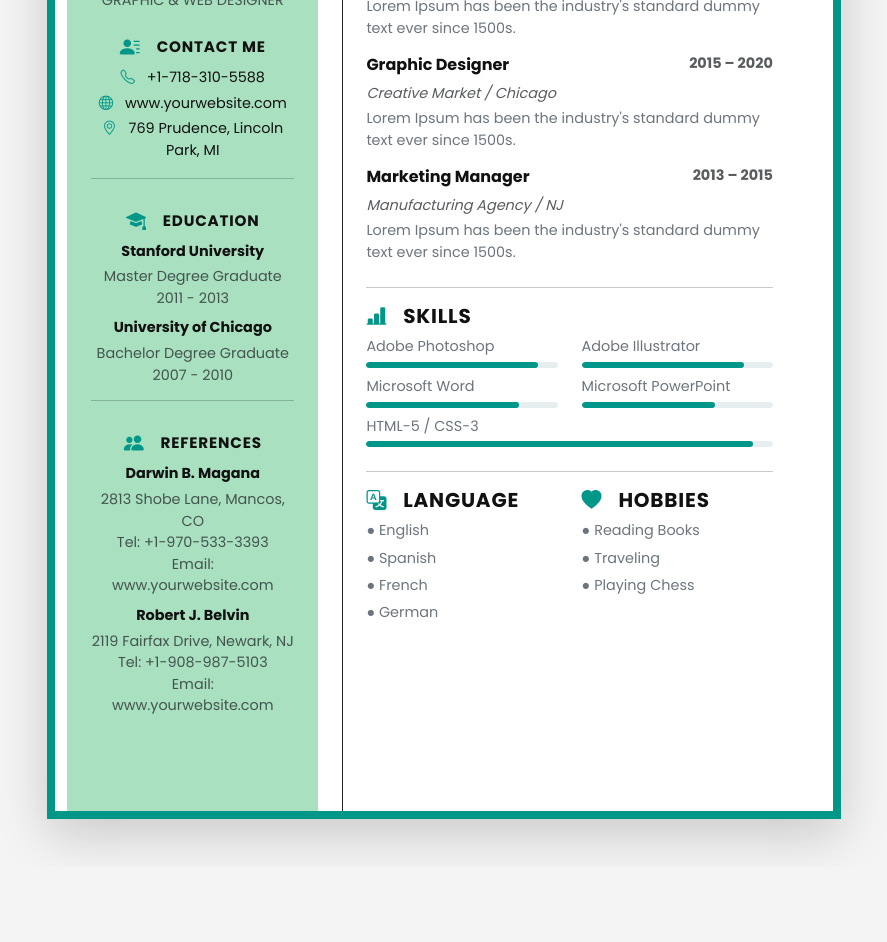
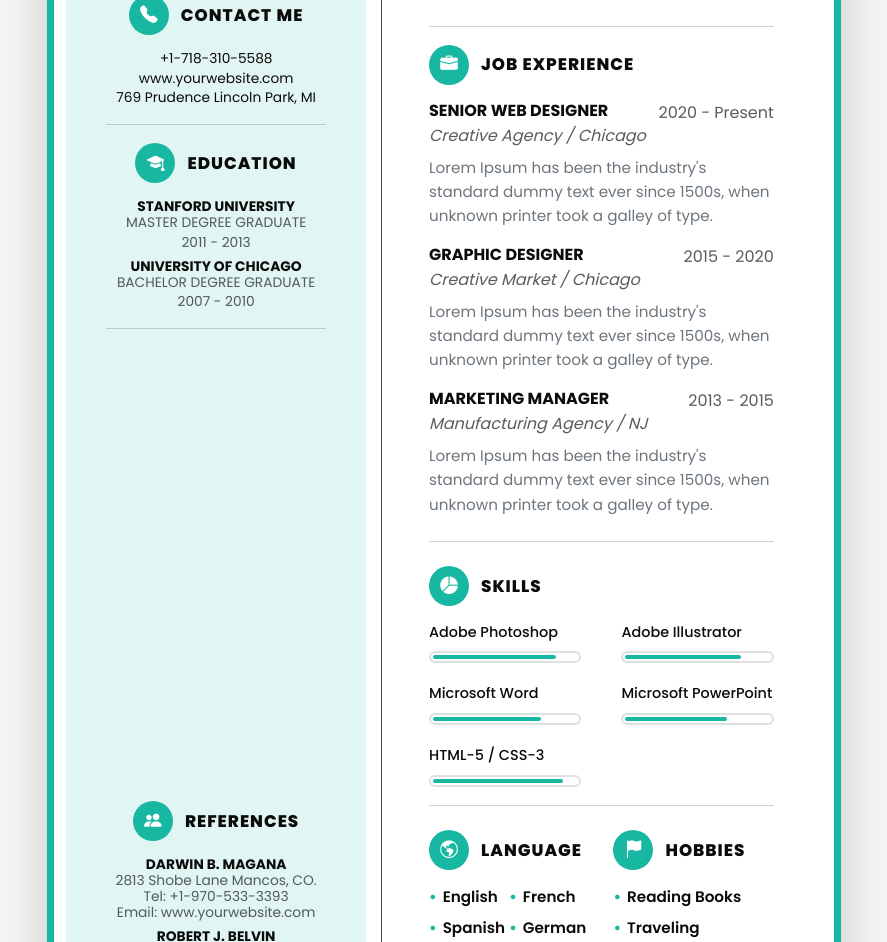
Before and after one commit to Edor1on/pm_23_06_01, a website: page app/html/index.html in a window 1280 px wide. Shown: the part 352-1294 px from the top of the page, without its empty margins (196-1083 px from the left). Before the commit the page ends 1219 px from the top, so only its background shows below. Drawn offline with nearby package versions, Linux system fonts and the light colour scheme; files that its build step writes are made by us from their sources; files whose address does not match are found by name.

Commit message:
LAB_1_2_3

```diff
--- a/app/html/index.html
+++ b/app/html/index.html
@@ -5,195 +5,182 @@
     <meta name="viewport" content="width=device-width, initial-scale=1" />
     <title>Noel Taylor - CV</title>
 
-    <!-- Fonts & Bootstrap -->
-    <link href="https://fonts.googleapis.com/css2?family=Poppins:wght@300;400;600;700&display=swap" rel="stylesheet">
+    <link href="https://fonts.googleapis.com/css2?family=Poppins:wght@300;400;500;600;700;800&display=swap" rel="stylesheet">
     <link href="https://cdn.jsdelivr.net/npm/bootstrap@5.3.0/dist/css/bootstrap.min.css" rel="stylesheet">
     <link href="https://cdn.jsdelivr.net/npm/bootstrap-icons@1.10.5/font/bootstrap-icons.css" rel="stylesheet">
 
-    <!-- Your compiled CSS (from gulp) -->
     <link rel="stylesheet" href="css/index.min.css">
 </head>
 <body>
 
 <div class="resume container shadow-lg my-5">
     <div class="row g-0 position-relative">
-
-        <!-- VERTICAL BLACK DIVIDER -->
         <div class="vertical-divider position-absolute top-0 bottom-0"></div>
 
-        <!-- LEFT SIDE -->
-        <aside class="col-md-4 left-column d-flex flex-column align-items-center text-center p-4">
-            <div class="profile-pic mt-4 mb-3">
+        <aside class="col-md-5 left-column d-flex flex-column">
+            <div class="left-column-inner d-flex flex-column flex-grow-1">
+
+                <div class="text-center profile-header">
+                    <h1 class="name mb-1">NOEL TAYLOR</h1>
+                    <p class="role small text-uppercase mb-3">Graphic & Web Designer</p>
+                    <div class="profile-pic">
                         <img src="img/judas.jpg" alt="profile" class="img-fluid rounded-circle profile-img">
                     </div>
+                </div>
 
-            <h3 class="fw-bold">NOEL TAYLOR</h3>
-            <p class="small text-uppercase text-muted mb-4">Graphic & Web Designer</p>
-
-            <!-- CONTACT -->
-            <section class="w-100 text-start">
-                <h5 class="section-heading">
-                    <i class="bi bi-person-lines-fill icon-teal me-2"></i>
-                    <span class="heading-text">CONTACT ME</span>
-                </h5>
-
-                <p class="mb-1"><i class="bi bi-telephone icon-teal me-2"></i> +1-718-310-5588</p>
-                <p class="mb-1"><i class="bi bi-globe icon-teal me-2"></i> www.yourwebsite.com</p>
-                <p class="mb-3"><i class="bi bi-geo-alt icon-teal me-2"></i> 769 Prudence, Lincoln Park, MI</p>
-
+                <section class="w-100 text-center contact-section">
+                    <div class="section-heading section-heading-left mb-3 justify-content-center">
+                        <span class="icon-circle"><i class="bi bi-telephone-fill"></i></span> <h5 class="heading-text">CONTACT ME</h5>
+                    </div>
+                    <p class="mb-1 no-wrap">+1-718-310-5588</p>
+                    <p class="mb-1 no-wrap">www.yourwebsite.com</p>
+                    <p class="mb-2 no-wrap">769 Prudence Lincoln Park, MI</p>
                     <hr class="section-sep">
                 </section>
 
-            <!-- EDUCATION -->
-            <section class="w-100 text-start mt-3">
-                <h5 class="section-heading">
-                    <i class="bi bi-mortarboard-fill icon-teal me-2"></i>
-                    <span class="heading-text">EDUCATION</span>
-                </h5>
-
-                <p class="fw-bold mb-1">Stanford University</p>
-                <p class="small text-muted mb-0">Master Degree Graduate</p>
+                <section class="w-100 text-center education-section">
+                    <div class="section-heading section-heading-left mb-3 justify-content-center">
+                        <span class="icon-circle"><i class="bi bi-mortarboard-fill"></i></span>
+                        <h5 class="heading-text">EDUCATION</h5>
+                    </div>
+                    <p class="fw-bold mb-0">STANFORD UNIVERSITY</p>
+                    <p class="small text-muted mb-1">MASTER DEGREE GRADUATE</p>
                     <p class="small text-muted mb-2">2011 - 2013</p>
-
-                <p class="fw-bold mb-1">University of Chicago</p>
-                <p class="small text-muted mb-0">Bachelor Degree Graduate</p>
+                    <p class="fw-bold mb-0">UNIVERSITY OF CHICAGO</p>
+                    <p class="small text-muted mb-1">BACHELOR DEGREE GRADUATE</p>
                     <p class="small text-muted mb-2">2007 - 2010</p>
-
                     <hr class="section-sep">
                 </section>
 
-            <!-- REFERENCES -->
-            <section class="w-100 text-start mt-3">
-                <h5 class="section-heading">
-                    <i class="bi bi-people-fill icon-teal me-2"></i>
-                    <span class="heading-text">REFERENCES</span>
-                </h5>
-
-                <p class="fw-bold mb-1">Darwin B. Magana</p>
-                <p class="small text-muted mb-0">2813 Shobe Lane, Mancos, CO</p>
-                <p class="small text-muted mb-0">Tel: +1-970-533-3393</p>
-                <p class="small text-muted mb-2">Email: www.yourwebsite.com</p>
-
-                <p class="fw-bold mb-1">Robert J. Belvin</p>
-                <p class="small text-muted mb-0">2119 Fairfax Drive, Newark, NJ</p>
-                <p class="small text-muted mb-0">Tel: +1-908-987-5103</p>
+                <section class="w-100 text-center references-section mt-auto">
+                    <div class="section-heading section-heading-left mb-3 justify-content-center">
+                        <span class="icon-circle"><i class="bi bi-people-fill"></i></span>
+                        <h5 class="heading-text">REFERENCES</h5>
+                    </div>
+                    <p class="fw-bold mb-0">DARWIN B. MAGANA</p>
+                    <p class="small text-muted mb-0 no-wrap">2813 Shobe Lane Mancos, CO.</p>
+                    <p class="small text-muted mb-0 no-wrap">Tel: +1-970-533-3393</p>
+                    <p class="small text-muted mb-2 no-wrap">Email: www.yourwebsite.com</p>
+                    <p class="fw-bold mb-0">ROBERT J. BELVIN</p>
+                    <p class="small text-muted mb-0 no-wrap">2119 Fairfax Drive Newark, NJ.</p>
+                    <p class="small text-muted mb-0 no-wrap">Tel: +1-908-987-5103</p>
                     <p class="small text-muted">Email: www.yourwebsite.com</p>
                 </section>
+
+            </div>
         </aside>
 
-        <!-- RIGHT SIDE -->
-        <main class="col-md-8 right-column bg-white p-5">
-
-            <!-- ABOUT -->
+        <main class="col-md-7 right-column bg-white p-5">
             <section class="mb-4">
-                <h5 class="section-right-heading">
-                    <i class="bi bi-person-circle icon-teal me-2"></i>
-                    ABOUT ME
-                </h5>
-                <p class="small text-muted mb-0">
+                <div class="section-heading section-heading-right mb-3">
+                    <span class="icon-circle"><i class="bi bi-person-circle"></i></span>
+                    <h5 class="heading-text">ABOUT ME</h5>
+                </div>
+                <p class="right-text mb-0">
                     Lorem Ipsum is simply dummy text of the printing and typesetting industry.
                     Lorem Ipsum has been the industry's standard dummy text ever since the 1500s,
-                    when an unknown printer took a galley of type.
+                    when an unknown printer took a galley of type. It has survived not only five
+                    centuries, but also the leap into electronic typesetting, remaining essentially unchanged.
                 </p>
             </section>
-
             <hr class="hr-dark">
-
-            <!-- JOB EXPERIENCE -->
             <section class="mb-4">
-                <h5 class="section-right-heading">
-                    <i class="bi bi-briefcase-fill icon-teal me-2"></i>
-                    JOB EXPERIENCE
-                </h5>
-
-                <div class="mb-3">
-                    <h6 class="fw-bold">Senior Web Designer <span class="float-end text-muted small">2020 – Present</span></h6>
-                    <p class="small text-muted fst-italic mb-1">Creative Agency / Chicago</p>
-                    <p class="small mb-0">Lorem Ipsum has been the industry's standard dummy text ever since 1500s.</p>
+                <div class="section-heading section-heading-right mb-3">
+                    <span class="icon-circle"><i class="bi bi-briefcase-fill"></i></span>
+                    <h5 class="heading-text">JOB EXPERIENCE</h5>
                 </div>
-
-                <div class="mb-3">
-                    <h6 class="fw-bold">Graphic Designer <span class="float-end text-muted small">2015 – 2020</span></h6>
-                    <p class="small text-muted fst-italic mb-1">Creative Market / Chicago</p>
-                    <p class="small mb-0">Lorem Ipsum has been the industry's standard dummy text ever since 1500s.</p>
+                <div class="job-item mb-3">
+                    <div class="d-flex justify-content-between align-items-start">
+                        <div>
+                            <h6 class="job-title fw-bold text-uppercase mb-1">SENIOR WEB DESIGNER</h6>
+                            <p class="job-company fst-italic text-muted mb-2">Creative Agency / Chicago</p>
                         </div>
-
+                        <div class="job-years text-muted">2020 - Present</div>
+                    </div>
+                    <p class="right-text mb-0">Lorem Ipsum has been the industry's standard dummy text ever since 1500s, when unknown printer took a galley of type.</p>
+                </div>
+                <div class="job-item mb-3">
+                    <div class="d-flex justify-content-between align-items-start">
                         <div>
-                    <h6 class="fw-bold">Marketing Manager <span class="float-end text-muted small">2013 – 2015</span></h6>
-                    <p class="small text-muted fst-italic mb-1">Manufacturing Agency / NJ</p>
-                    <p class="small mb-0">Lorem Ipsum has been the industry's standard dummy text ever since 1500s.</p>
+                            <h6 class="job-title fw-bold text-uppercase mb-1">GRAPHIC DESIGNER</h6>
+                            <p class="job-company fst-italic text-muted mb-2">Creative Market / Chicago</p>
+                        </div>
+                        <div class="job-years text-muted">2015 - 2020</div>
+                    </div>
+                    <p class="right-text mb-0">Lorem Ipsum has been the industry's standard dummy text ever since 1500s, when unknown printer took a galley of type.</p>
+                </div>
+                <div class="job-item">
+                    <div class="d-flex justify-content-between align-items-start">
+                        <div>
+                            <h6 class="job-title fw-bold text-uppercase mb-1">MARKETING MANAGER</h6>
+                            <p class="job-company fst-italic text-muted mb-2">Manufacturing Agency / NJ</p>
+                        </div>
+                        <div class="job-years text-muted">2013 - 2015</div>
+                    </div>
+                    <p class="right-text mb-0">Lorem Ipsum has been the industry's standard dummy text ever since 1500s, when unknown printer took a galley of type.</p>
                 </div>
             </section>
-
             <hr class="hr-dark">
-
-            <!-- SKILLS -->
-            <section class="mb-4">
-                <h5 class="section-right-heading">
-                    <i class="bi bi-bar-chart-line-fill icon-teal me-2"></i>
-                    SKILLS
-                </h5>
-
-                <div class="row gy-2">
-                    <div class="col-6">
-                        <p class="small mb-1">Adobe Photoshop</p>
-                        <div class="skill-line"><div class="skill-fill" style="width:90%"></div></div>
+            <section class="skills-section mt-4">
+                <div class="section-heading section-heading-right mb-3">
+                    <span class="icon-circle"><i class="bi bi-pie-chart-fill"></i></span>
+                    <h5 class="heading-text">SKILLS</h5>
                 </div>
-                    <div class="col-6">
-                        <p class="small mb-1">Adobe Illustrator</p>
+                <div class="skills-grid">
+                    <div class="skill-item">
+                        <p class="skill-label">Adobe Photoshop</p>
                         <div class="skill-line"><div class="skill-fill" style="width:85%"></div></div>
                     </div>
-                    <div class="col-6">
-                        <p class="small mb-1">Microsoft Word</p>
+                    <div class="skill-item">
+                        <p class="skill-label">Adobe Illustrator</p>
                         <div class="skill-line"><div class="skill-fill" style="width:80%"></div></div>
                     </div>
-                    <div class="col-6">
-                        <p class="small mb-1">Microsoft PowerPoint</p>
+                    <div class="skill-item">
+                        <p class="skill-label">Microsoft Word</p>
+                        <div class="skill-line"><div class="skill-fill" style="width:75%"></div></div>
+                    </div>
+                    <div class="skill-item">
+                        <p class="skill-label">Microsoft PowerPoint</p>
                         <div class="skill-line"><div class="skill-fill" style="width:70%"></div></div>
                     </div>
-                    <div class="col-12">
-                        <p class="small mb-1">HTML-5 / CSS-3</p>
-                        <div class="skill-line"><div class="skill-fill" style="width:95%"></div></div>
+                    <div class="skill-item">
+                        <p class="skill-label">HTML-5 / CSS-3</p>
+                        <div class="skill-line"><div class="skill-fill" style="width:90%"></div></div>
                     </div>
                 </div>
             </section>
-
-            <hr class="hr-dark">
-
-            <!-- LANGUAGE & HOBBIES -->
-            <section class="row">
+            <hr class="section-divider">
+            <section class="lang-hobby-section mt-4">
+                <div class="row">
                     <div class="col-6">
-                    <h5 class="section-right-heading">
-                        <i class="bi bi-translate icon-teal me-2"></i>
-                        LANGUAGE
-                    </h5>
-                    <ul class="list-unstyled small mb-0">
-                        <li>● English</li>
-                        <li>● Spanish</li>
-                        <li>● French</li>
-                        <li>● German</li>
+                        <div class="section-heading section-heading-right mb-3">
+                            <span class="icon-circle"><i class="bi bi-globe-americas"></i></span>
+                            <h5 class="heading-text">LANGUAGE</h5>
+                        </div>
+                        <ul class="list-unstyled lang-list">
+                            <li><span class="dot">•</span>English</li>
+                            <li><span class="dot">•</span>French</li>
+                            <li><span class="dot">•</span>Spanish</li>
+                            <li><span class="dot">•</span>German</li>
                         </ul>
                     </div>
-
                     <div class="col-6">
-                    <h5 class="section-right-heading">
-                        <i class="bi bi-heart-fill icon-teal me-2"></i>
-                        HOBBIES
-                    </h5>
-                    <ul class="list-unstyled small mb-0">
-                        <li>● Reading Books</li>
-                        <li>● Traveling</li>
-                        <li>● Playing Chess</li>
+                        <div class="section-heading section-heading-right mb-3">
+                            <span class="icon-circle"><i class="bi bi-flag-fill"></i></span>
+                            <h5 class="heading-text">HOBBIES</h5>
+                        </div>
+                        <ul class="list-unstyled hobby-list">
+                            <li><span class="dot">•</span> Reading Books</li>
+                            <li><span class="dot">•</span> Traveling</li>
+                            <li><span class="dot">•</span> Playing Chess</li>
                         </ul>
                     </div>
+                </div>
             </section>
-
         </main>
-
     </div>
 </div>
 
-<!-- Bootstrap JS -->
 <script src="https://cdn.jsdelivr.net/npm/bootstrap@5.3.0/dist/js/bootstrap.bundle.min.js"></script>
 </body>
 </html>
--- a/app/scss/style.scss
+++ b/app/scss/style.scss
@@ -1,176 +1,181 @@
-// ==================== VARIABLES ====================
+// ===== VARIABLES =====
 $font: 'Poppins', sans-serif;
-$left-bg: #A9E0C0; // насичений зелений фон лівої колонки
-$accent: #009688;  // бірюзовий
-$dark: #111;
+$accent: #18b7a2;
+$left-bg: #e1f5f2;
+$divider-dark-color: #444;
+$dark: #0b0b0b;
 $muted: #6c757d;
+$paper: #ffffff;
 
-// ==================== BASE ====================
+// ===== GENERAL =====
+* { box-sizing: border-box; }
 body {
   font-family: $font;
-  background: #f4f4f4;
+  background: #f3f6f5;
+  color: $dark;
   margin: 0;
   padding: 0;
-  -webkit-font-smoothing: antialiased;
 }
 
 .resume {
   width: 210mm;
-  min-height: 297mm; /* ФІКС: Змінено height на min-height */
+  min-height: 297mm;
   margin: 2rem auto;
-  background: #fff;
-  border: 8px solid $accent;
+  background: $paper;
+  border: 7px solid $accent;
+  box-shadow: 0 10px 30px rgba(0,0,0,0.12);
   position: relative;
   overflow: hidden;
-  box-shadow: 0 10px 30px rgba(0, 0, 0, 0.15);
-
-  /* ФІКС: Flexbox для розтягування колонок */
-  display: flex;
-  flex-direction: column;
 }
 
-/* ФІКС: Розтягуємо row, щоб заповнити min-height */
-.resume > .row {
-  flex-grow: 1;
-}
-
-/* vertical divider between columns */
+// ===== DIVIDERS =====
 .vertical-divider {
+  position: absolute;
+  left: 41.667%;
   width: 1px;
-  background: #000;
-  opacity: 0.85;
-  left: 36.5%;
+  background: $divider-dark-color;
+  top: 0;
+  bottom: 0;
   z-index: 10;
 }
 
-// ========== LEFT COLUMN ==========
-.left-column {
-  background: $left-bg;
-  color: $dark;
-  padding: 36px 28px;
-  /* min-height: 100%; - більше не потрібен */
-  text-align: center;
+.left-column .section-sep,
+.right-column .hr-dark,
+.right-column .section-divider {
+  border: none;
+  border-top: 1px solid $divider-dark-color;
+  margin: 18px 0;
 }
 
-.profile-img {
-  width: 180px;
-  height: 180px;
-  object-fit: cover;
-  border-radius: 50%;
-  border: 5px solid #fff;
-  box-shadow: 0 3px 10px rgba(0, 0, 0, 0.15);
+// ===== COLUMNS & SECTIONS =====
+.section-heading {
+  display: flex;
+  align-items: center;
+  gap: 12px;
+  .icon-circle {
+    width: 40px; height: 40px;
+    border-radius: 50%;
+    background: $accent;
+    color: #fff;
+    display: flex;
+    align-items: center;
+    justify-content: center;
+    font-size: 1.1rem;
+    flex-shrink: 0;
+  }
+  .heading-text {
+    text-transform: uppercase;
+    font-weight: 800;
+    letter-spacing: 1px;
+    font-size: 1.05rem;
+    margin: 0;
+  }
 }
 
-.icon-teal {
-  color: $accent !important;
-  transition: color 0.3s ease;
-}
-.icon-teal:hover {
-  color: darken($accent, 10%);
+.left-column {
+  padding: 0;
 }
 
-/* heading structure - BASE MIXIN */
-@mixin section-heading-base { /* Змінено назву міксину */
+.left-column-inner {
+  background: $left-bg;
+  // --- ЗМІНЕНО ТУТ --- (було 34px 28px)
+  padding: 34px 40px;
+  width: calc(100% - 15px);
   display: flex;
-  align-items: center;
-  gap: 0.5rem;
-  text-transform: uppercase;
-  font-weight: 700;
-  letter-spacing: 0.8px;
+  flex-direction: column;
+  justify-content: space-between;
+  height: 100%;
+
+  .profile-header {
+    margin-bottom: 0;
+  }
+
+  .name { font-size: 30px; font-weight: 800; margin: 6px 0; }
+  .role { font-weight: 600; color: darken($accent, 15%); margin-bottom: 20px; }
+
+  .profile-pic {
+    width: 180px; height: 180px;
+    background: #fff;
+    padding: 6px;
+    border-radius: 50%;
+    margin-left: auto;
+    margin-right: auto;
+    img { width: 100%; height: 100%; border-radius: 50%; object-fit: cover; }
+  }
+
+  p { font-size: 0.86rem; line-height: 1.15; margin-bottom: 8px; }
+  .no-wrap { white-space: nowrap; }
+
+  .contact-section,
+  .education-section,
+  .references-section {
+    text-align: center;
+    margin-bottom: 0;
+
+    .section-heading {
+      justify-content: center;
+      margin-bottom: 1rem;
+    }
+
+    p.fw-bold {
+      text-transform: uppercase;
+    }
+  }
 }
 
-/* LEFT COLUMN HEADING (Centered) */
-.section-heading {
-  @include section-heading-base;
-  justify-content: center; /* Залишаємо по центру для лівої колонки */
+.right-column {
+  background: $paper;
+  // --- ЗМІНЕНО ТУТ --- (було 44px 52px)
+  padding: 44px 40px;
+
+  .right-text { color: $muted; font-size: 0.95rem; line-height: 1.6; }
+
+  .job-item {
+    .job-company { color: $muted; font-style: italic; margin-bottom: 8px; }
+  }
+
+  .skills-grid {
+    display: grid;
+    grid-template-columns: repeat(2, 1fr);
+    gap: 20px 40px;
+  }
+
+  p.skill-label {
+    margin-bottom: 8px;
+    font-weight: 500;
+    text-transform: none;
+    font-size: 0.9rem;
+  }
+
+  .skill-line {
+    height: 12px;
+    background-color: #fff;
+    border-radius: 20px;
+    border: 2px solid #e0e0e0;
+    padding: 2px;
+  }
+
+  .skill-fill {
+    height: 100%;
+    background-color: $accent;
+    border-radius: 20px;
+  }
+
+  .dot {
+    color: $accent;
+    font-weight: bold;
+    margin-right: 6px;
+  }
+
+  .lang-list, .hobby-list {
+    li {
+      font-weight: 600;
+      font-size: 0.95rem;
+      display: flex;
+      align-items: center;
+      margin-bottom: 8px;
+    }
+  }
+
+  .lang-list { display: grid; grid-template-columns: repeat(2, 1fr); }
 }
-
-.heading-text {
-  color: $dark;
-  font-size: 0.95rem;
-}
-
-/* горизонтальні лінії у лівій колонці */
-.section-sep {
-  border: 0;
-  border-top: 1px solid rgba(0, 0, 0, 0.85);
-  margin: 14px 0;
-}
-
-.left-column p {
-  color: $dark;
-  margin: 0 0 0.4rem 0;
-  font-size: 0.9rem;
-  text-align: center;
-}
-
-// ========== RIGHT COLUMN ==========
-.right-column {
-  padding: 44px;
-  color: $dark;
-}
-
-/* ФІКС: RIGHT COLUMN HEADING (Left-aligned) */
-.section-right-heading {
-  @include section-heading-base;
-  justify-content: flex-start; /* Вирівнювання по лівому краю */
-  color: $dark;
-}
-
-/* горизонтальні лінії у правій колонці */
-.hr-dark {
-  border: 0;
-  border-top: 1px solid rgba(0, 0, 0, 0.85);
-  margin: 16px 0;
-}
-
-// SKILL BARS
-.skill-line {
-  height: 6px;
-  background: #e6eef0;
-  border-radius: 6px;
-  overflow: hidden;
-}
-.skill-fill {
-  height: 100%;
-  background: $accent;
-  border-radius: 6px;
-}
-
-// LISTS & TEXT
-.right-column ul {
-  padding-left: 0;
-  list-style: none;
-  margin: 0;
-}
-.right-column li {
-  margin-bottom: 0.35rem;
-}
-
-.small {
-  font-size: 0.9rem;
-  color: $muted;
-}
-
-.fw-bold {
-  font-weight: 700;
-}
-.text-muted {
-  color: $muted;
-}
-
-@media (max-width: 991px) {
-  .resume {
-    width: 100%;
-    /* ФІКС: Видаляємо flexbox у мобільному режимі */
-    display: block;
-    min-height: auto;
-    border-width: 6px;
-  }
-  .resume > .row {
-    flex-grow: 0;
-  }
-  .vertical-divider {
-    display: none;
-  }
-}
```
Also changed, not shown: dist/css/index.min.css, dist/index.html, 1 other file. Lines whose indentation alone changed are shown as unchanged.
